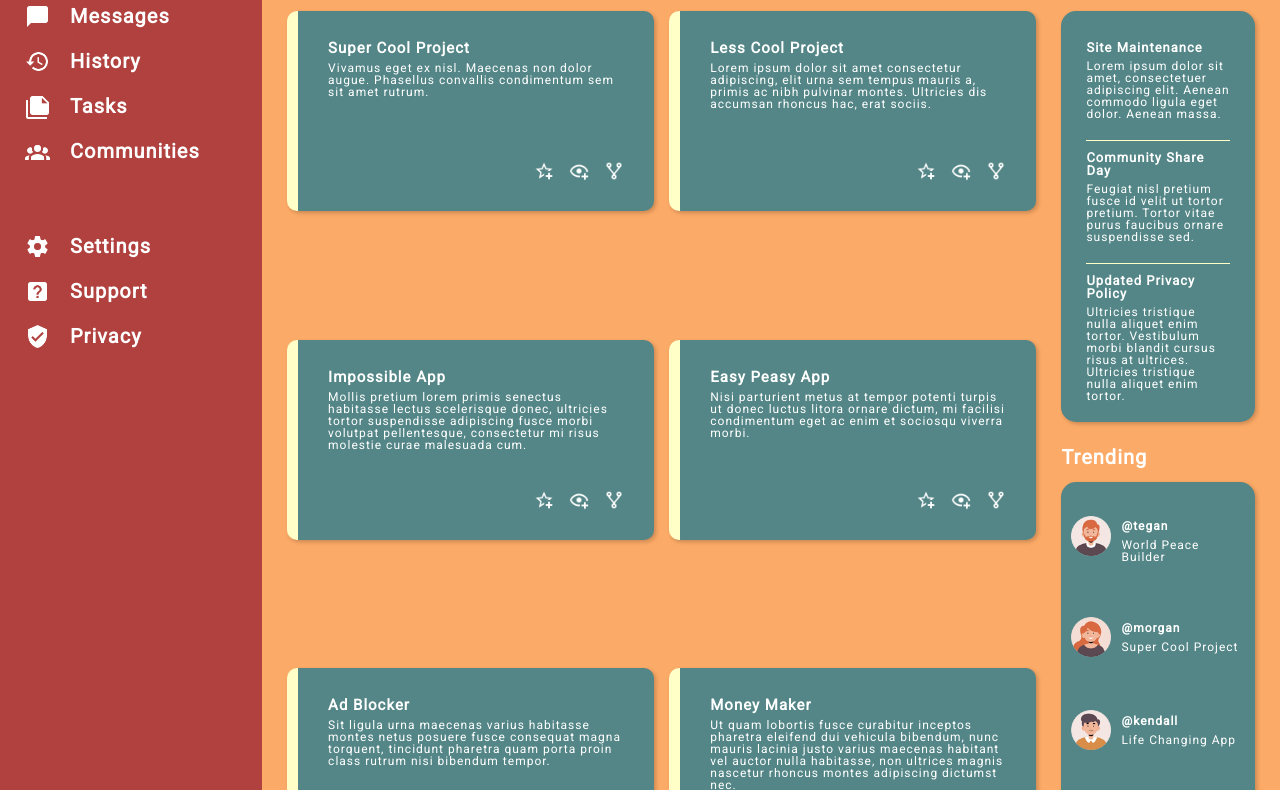
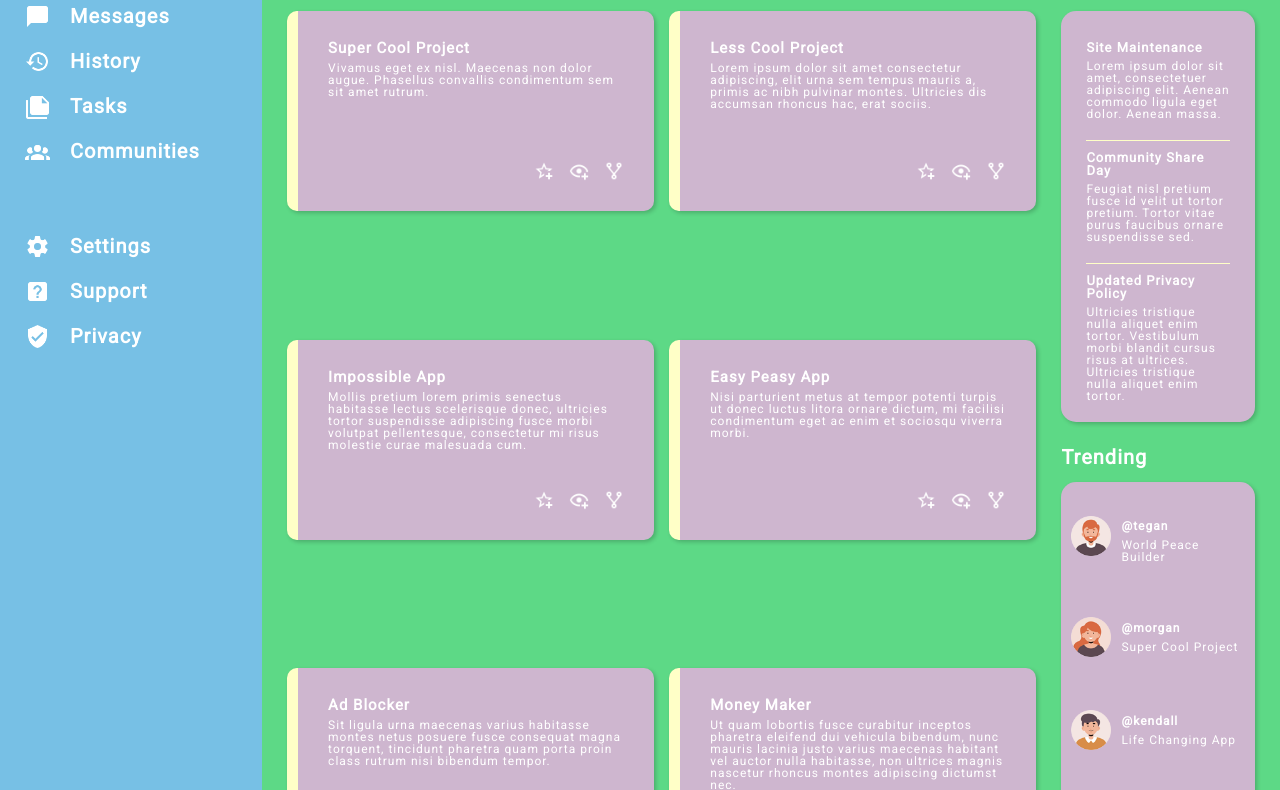
Before and after one commit to SheenaColbert/dashboard, a plain HTML site: page index.html in a window 1280 px wide. Shown: the part 199-989 px from the top of the page. Drawn offline with Linux system fonts and the light colour scheme.

Commit message:
fixed coloring in css

```diff
--- a/css/style.css
+++ b/css/style.css
@@ -6,16 +6,16 @@
   --common-font: 'Roboto', sans-serif;
   --common-font-size: 1.2rem;
 
-  --sidebar-bg-color: #b0413e;
+  --sidebar-bg-color: #77c0e5;
   --sidebar-nav-color: #fff;
   --nav-btn-color: var(--sidebar-bg-color);
 
-  --main-bg-color: #fcaa67;
+  --main-bg-color: #5dd986;
   --main-font-color: #fff;
 
   --search-bg-color: var(--main-bg-color);
   /* font color for projects, header and trend/annon boxes */
-  --accent-bg-color: #548687;
+  --accent-bg-color: #ceb6cf;
   --accent-font-color: #ffffff;
 
   --annon-line-color: #ffffc7;
```
